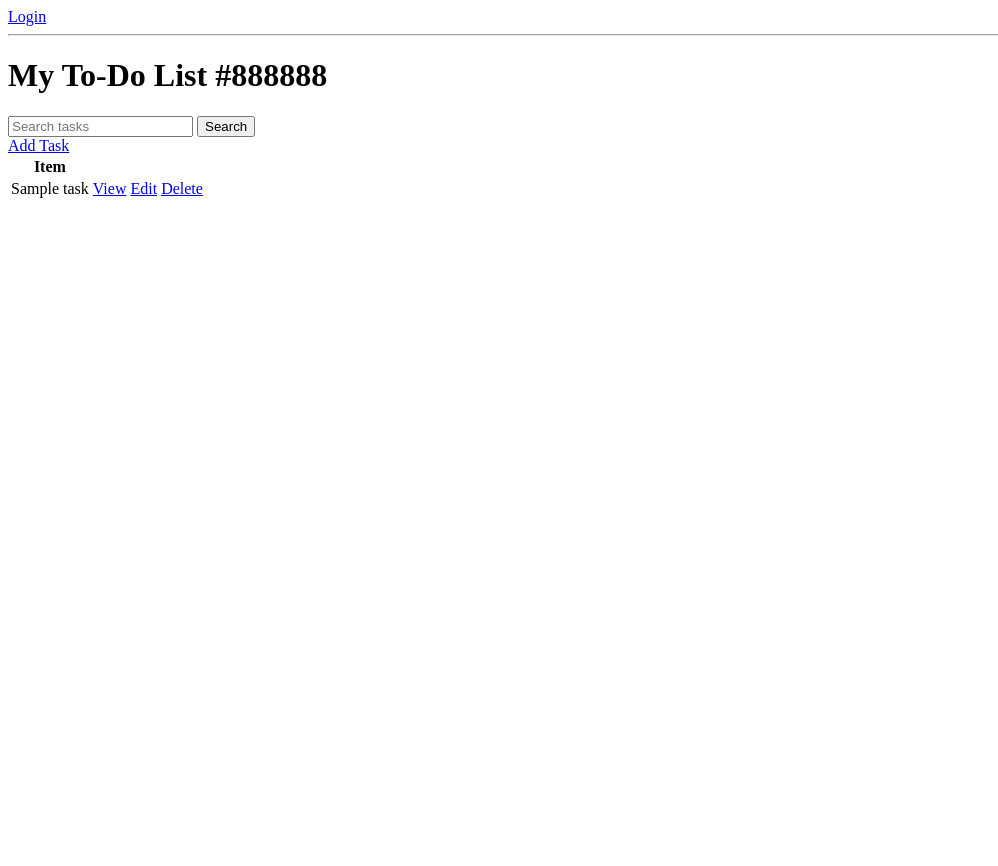
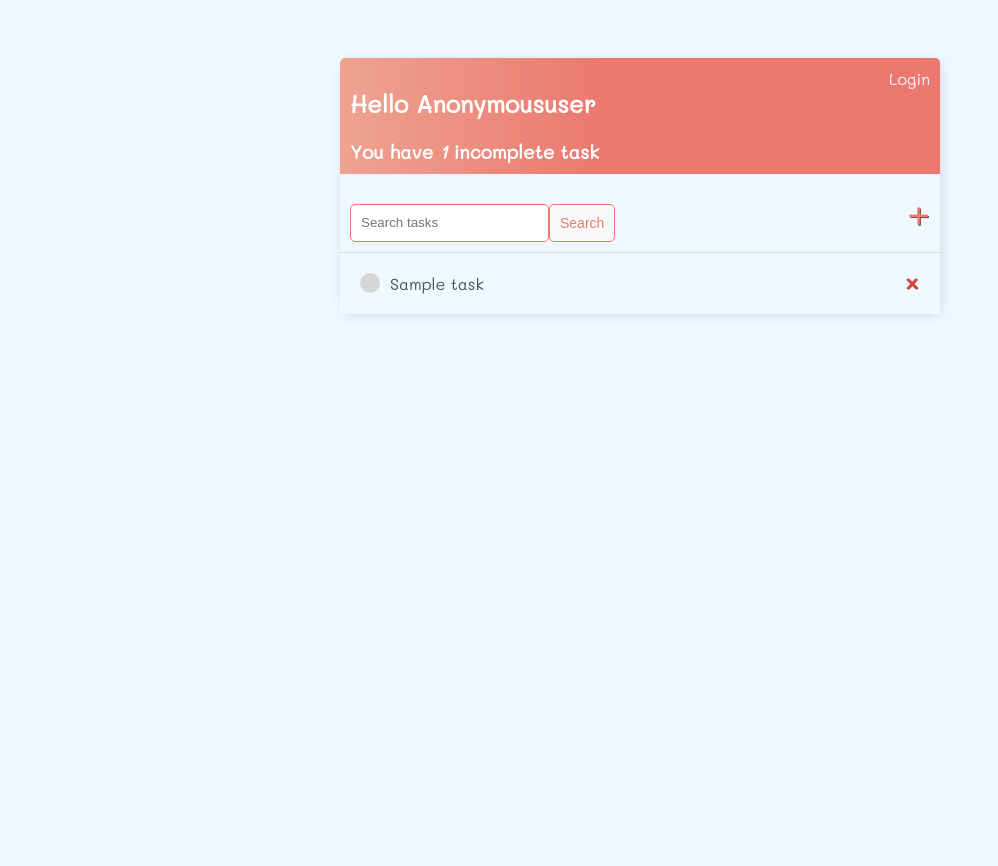
Before and after one commit to SourceCodeKelly/noted-todolist, a Django app: template main_app/templates/task_list.html in a window 1280 px wide. Shown: the whole page, without its empty margins (0-998 px from the left). Before the commit the page ends 198 px from the top, so only its background shows below. Run offline with Django 3.2, Linux system fonts and the light colour scheme; the template is opened without the code that fills it: most values are stand-ins (such as "Sample title", 1, 10 or a date in 2020).

Commit message:
Styling complete; Everything functional

```diff
--- a/django_todolist/settings.py
+++ b/django_todolist/settings.py
@@ -11,6 +11,7 @@ https://docs.djangoproject.com/en/4.0/ref/settings/
 """
 
 from pathlib import Path
+import os
 import environ
 env = environ.Env()
 environ.Env.read_env()
@@ -128,3 +129,6 @@ STATIC_URL = 'static/'
 # https://docs.djangoproject.com/en/4.0/ref/settings/#default-auto-field
 
 DEFAULT_AUTO_FIELD = 'django.db.models.BigAutoField'
+
+STATIC_URL = '/static/'
+STATICFILES_DIRS = [os.path.join(BASE_DIR, 'main_app/static')]
--- /dev/null
+++ b/main_app/static/styles/main.css
@@ -0,0 +1,113 @@
+@import url('https://fonts.googleapis.com/css2?family=Mali&display=swap');
+
+body {
+    background-color: aliceblue;
+    font-family: 'Mali', cursive;
+    padding-top: 50px;
+    min-height: 100vh;
+}
+
+.container {
+    max-width: 600px;
+    margin: auto;
+    background-color: aliceblue;
+    -webkit-box-shadow: 2px 2px 13px -4px rgba(0, 0, 0, 0.21);
+    box-shadow: 5px 5px 13px -4 rgba(0, 0, 0, 0.21);
+}
+
+.header-bar {
+    display: flex;
+    justify-content: space-between;
+    color: #fff;
+    padding: 10px;
+    border-radius: 5px 5px 0 0;
+    background: linear-gradient(90deg, #EEA390 0%, #EB796F 43%, #EB796F 100%);
+}
+.header-bar a {
+    text-decoration: none;
+    color: aliceblue
+}
+.header-bar a:hover {
+    text-decoration: none;
+    color: yellow;
+    text-shadow: 0 0 5px rgb(103, 4, 103);
+}
+
+.task-wrapper {
+    display: flex;
+    align-items: center;
+    justify-content: space-between;
+    padding: 20px;
+    background-color: aliceblue;
+    border-top: 1px solid rgb(220, 220, 220);
+}
+.task-title {
+    display: flex;
+}
+.task-title a {
+    text-decoration: none;
+    color: #4b5156;
+    margin-left: 10px;
+}
+.task-complete-icon {
+    height: 20px;
+    width: 20px;
+    background-color: rgb(140, 255, 140);
+    border-radius: 100%;
+}
+.task-incomplete-icon {
+    height: 20px;
+    width: 20px;
+    background-color: rgb(214, 214, 214);
+    border-radius: 100%;
+}
+
+.delete-link {
+    text-decoration: none;
+    font-weight: 900;
+    color: #cf4949;
+    font-size: 30px;
+    line-height: 0;
+}
+
+#search-add-wrapper {
+    display: flex;
+    flex-wrap: nowrap;
+    justify-content: space-between;
+    align-items: center;
+    padding: 10px;
+}
+#add-link {
+    color: #EB796F;
+    text-decoration: none;
+    font-size: 42px;
+    text-shadow: 1px 1px #81413b;
+}
+
+input[type=text],
+input[type=password],
+textarea {
+    border: 1px solid #EB796F;
+    border-radius: 5px;
+    padding: 10px;
+    width: 90%;
+}
+label {
+    padding-top: 10px !important;
+    display: flex;
+}
+
+.button {
+    border: 1px solid #EB796F;
+    border-radius: 5px;
+    background-color: #FAFAFA;
+    color: #EB796F;
+    padding: 10px;
+    font-size: 14px;
+    cursor: pointer;
+    text-decoration: none;
+}
+
+.card-body {
+    padding: 20px;
+}
--- a/main_app/templates/base.html
+++ b/main_app/templates/base.html
@@ -1,21 +1,17 @@
+{% load static %}
 <!DOCTYPE html>
 <html lang="en">
 <head>
     <meta charset="UTF-8">
     <meta http-equiv="X-UA-Compatible" content="IE=edge">
     <meta name="viewport" content="width=device-width, initial-scale=1.0">
-    <title>ToDo List - {% block title %}{% endblock %}</title>
+    <title>To Do List - {% block title %}{% endblock %}</title>
+    <link rel="stylesheet" href="{% static 'styles/main.css' %}" />
 </head>
 <body>
-    <nav>
-        {% if request.user.is_authenticated %}
-        <p>{{request.user}}</p>
-        <a href="{% url 'logout' %}">Logout</a>
-        {% else %}
-        <a href="{% url 'login' %}">Login</a>
-        {% endif %}
-        <hr>
-    </nav>
-    {% block content %}{% endblock %}
+    <section class="container">
+        {% block content %}
+        {% endblock %}
+    </section>
 </body>
 </html>
--- a/main_app/templates/task_list.html
+++ b/main_app/templates/task_list.html
@@ -1,34 +1,47 @@
 {% extends 'base.html' %}
 
 {% block content %}
-<div>
-
+<header class="header-bar">
     <div>
-        <h1> My To-Do List {{color}}</h1>
+        <h1>Hello {{request.user|title}}</h1>
+        <h3 style="margin:0">You have <i>{{ count }}</i> incomplete task{{ count|pluralize:'s' }}</h3>
     </div>
     <div>
-        <form method="GET">
-            <input type="text" name="search-area" value="{{search_input}}" placeholder="Search tasks"/>
-            <input type="submit" value="Search"/>
-        </form>
-        <a href="{% url 'task-create' %}" %}>Add Task</a>
+        {% if request.user.is_authenticated %}
+        <a href="{% url 'logout' %}">Logout</a>
+        {% else %}
+        <a href="{% url 'login' %}">Login</a>
+        {% endif %}
     </div>
-    <div>
-        <table>
-            <tr>
-                <th>Item</th>
-            </tr>
-            {% for task in tasks %}
-            <tr>
-                <td>{{task.title}}</td>
-                <td><a href="{% url 'task' task.id %}">View</td>
-                <td><a href="{% url 'task-edit' task.id %}">Edit</td>
-                <td><a href="{% url 'task-delete' task.id %}">Delete</td>
-            </tr>
-            {% empty %}
-            <h3>No items in list</h3>
-            {% endfor %}
-        </table>
+</header>
+<div id="search-add-wrapper">
+    <form method="GET" style="margin-top: 20px; display: flex;">
+        <input type="text" name="search-area" value="{{search_input}}" placeholder="Search tasks"/>
+        <input class="button" type="submit" value="Search"/>
+    </form>
+    <a id="add-link" href="{% url 'task-create' %}">&#x2b;</a>
+</div>
+
+<div>
+    <div class="task-items-wrapper">
+        {% for task in tasks %}
+            <div class="task-wrapper">
+                {% if task.complete %}
+                    <div class="task-title">
+                        <div class="task-complete-icon"></div>
+                        <i><s><a href="{% url 'task-edit' task.id %}">{{ task }}</a></s></i>
+                    </div>
+                    {% else %}
+                    <div class="task-title">
+                        <div class="task-incomplete-icon"></div>
+                        <a href="{% url 'task-edit' task.id %}">{{ task }}</a>
+                    </div>
+                    {% endif %}
+                    <a class='delete-link' href="{% url 'task-delete' task.id %}">&#215;</a>
+            </div>
+        {% empty %}
+        <h3>No tasks in list</h3>
+        {% endfor %}
     </div>
 </div>
 
```
Also changed, not shown: main_app/templates/login.html (+15 -11 lines), main_app/templates/register.html (+15 -11 lines), main_app/templates/task_confirm_delete.html (+10 -11 lines), main_app/templates/task_form.html (+12 -14 lines).
